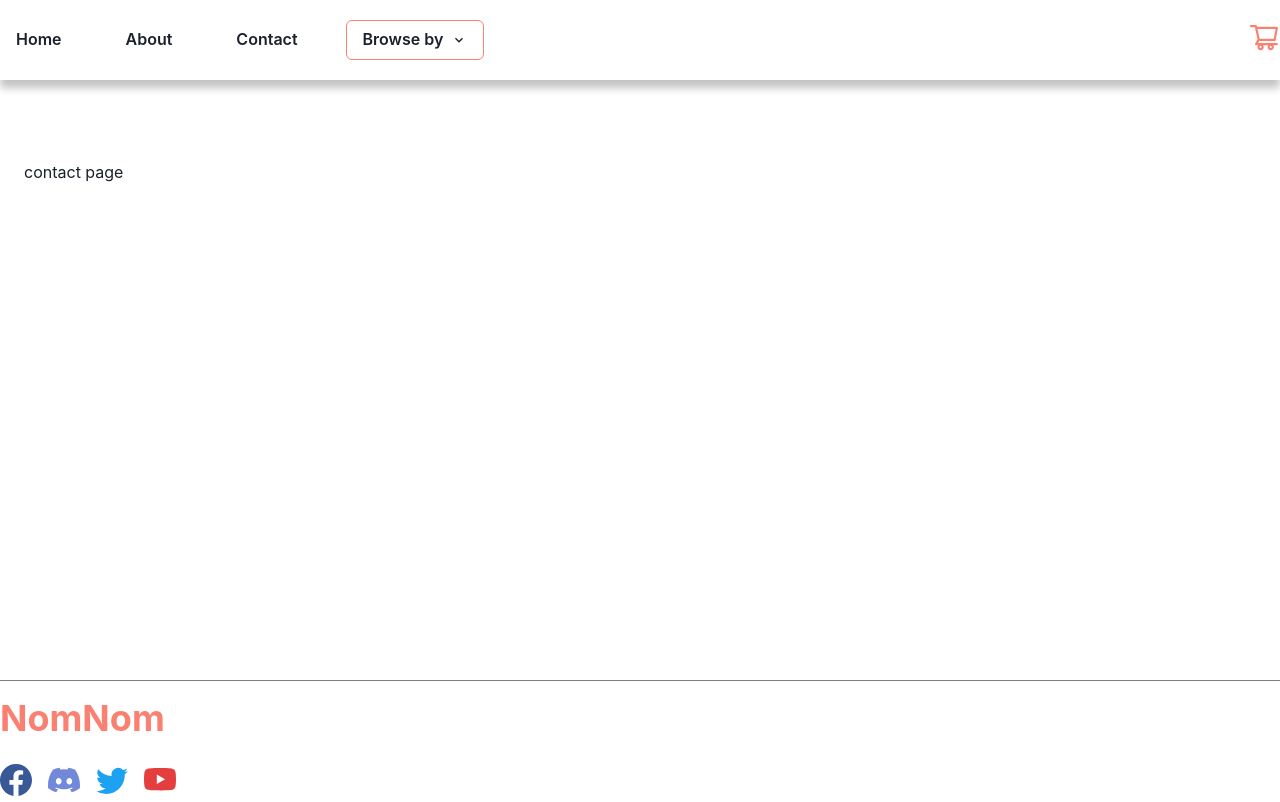
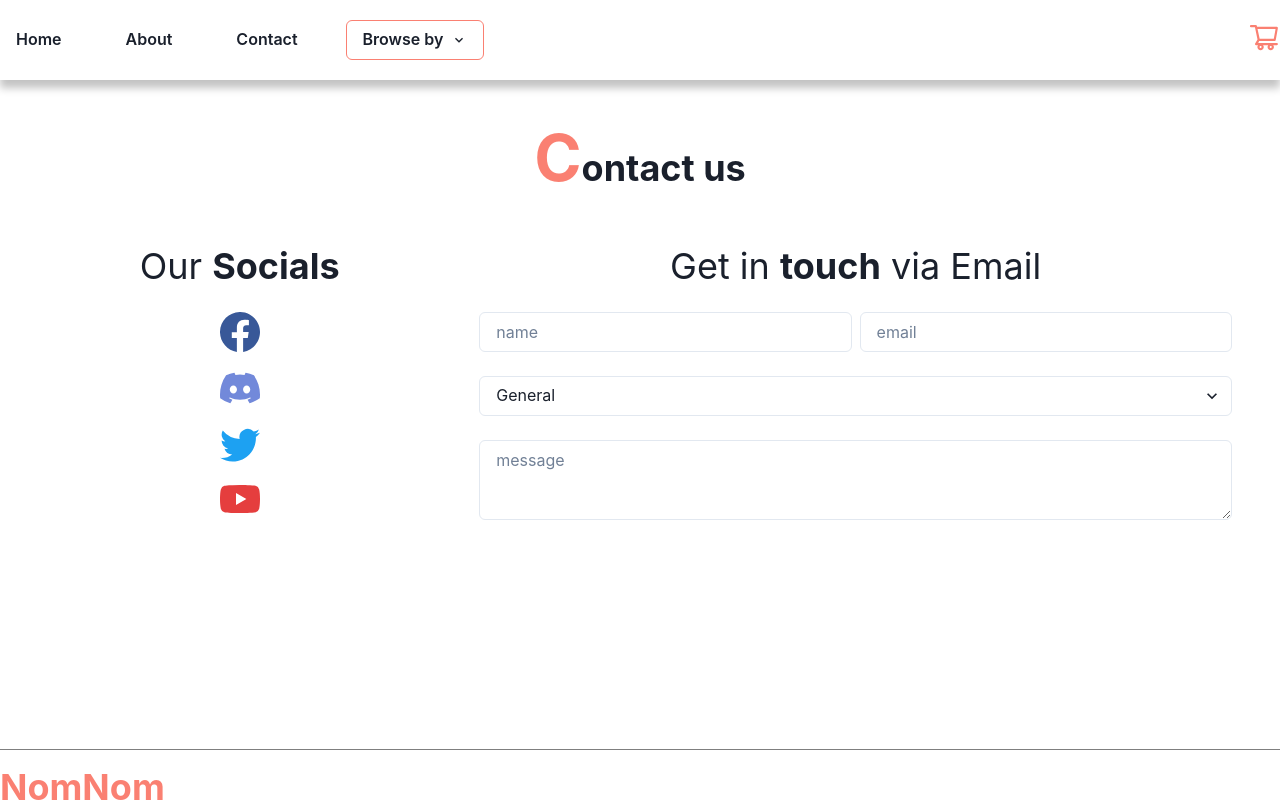
Before and after one commit to jasonLapina/nomnom-v2, a Next.js app: page /contact in a window 1280 px wide. Shown: the top 802 px of the page. Built offline with nearby package versions, Linux system fonts and the light colour scheme.

Commit message:
add contact page

```diff
--- a/pages/about.js
+++ b/pages/about.js
@@ -5,7 +5,7 @@ const aboutUs = ["Mission", "Vision", "Awards", "Our Team"];
 
 function about() {
   return (
-    <Box mt='-40px'>
+    <Box>
       <MyHeading>About us</MyHeading>
       <Grid alignItems='center' rowGap='40px' gridTemplateColumns='1fr 1fr'>
         {aboutUs.map((item) => (
--- a/pages/contact.js
+++ b/pages/contact.js
@@ -1,6 +1,88 @@
-import { Box } from "@chakra-ui/react";
+import {
+  Box,
+  Grid,
+  HStack,
+  Heading,
+  Icon,
+  Input,
+  Select,
+  Textarea,
+  VStack,
+} from "@chakra-ui/react";
+import MyHeading from "../shared/UI/MyHeading";
+
+import { BsDiscord, BsFacebook, BsTwitter, BsYoutube } from "react-icons/bs";
 function contact() {
-  return <Box>contact page</Box>;
+  return (
+    <Box>
+      <MyHeading>Contact us</MyHeading>
+
+      <Grid
+        minH='400px'
+        minW='1080px'
+        mx='auto'
+        gridTemplateColumns='35fr 65fr'
+      >
+        <Box py='16px' px='24px'>
+          <Heading textAlign='center' fontWeight='normal'>
+            Our <strong>Socials</strong>
+          </Heading>
+          <VStack alignItems='center' gap='16px' fontSize='40px'>
+            <Icon as={BsFacebook} color='facebook.500' />
+            <Icon as={BsDiscord} color='#7289da' />
+            <Icon as={BsTwitter} color='twitter.500' />
+            <Icon as={BsYoutube} color='red.500' />
+          </VStack>
+        </Box>
+        <Box py='16px' px='24px'>
+          <Heading textAlign='center' fontWeight='normal'>
+            Get in <strong>touch</strong> via Email
+          </Heading>
+          <Box>
+            <HStack>
+              <Input
+                placeholder='name'
+                _focus={{
+                  borderColor: "salmon",
+                  boxShadow: "1px 1px salmon",
+                }}
+              />
+              <Input
+                placeholder='email'
+                _focus={{
+                  borderColor: "salmon",
+                  boxShadow: "1px 1px salmon",
+                }}
+              />
+            </HStack>
+
+            <Select
+              placeholder='General'
+              _focus={{
+                borderColor: "salmon",
+                boxShadow: "1px 1px salmon",
+              }}
+              mt='24px'
+            >
+              <option value='option1'>General</option>
+              <option value='option3'>Partnership</option>
+              <option value='option2'>Jobs</option>
+              <option value='option3'>Complaints</option>
+            </Select>
+
+            <Textarea
+              mt='24px'
+              placeholder='message'
+              _focus={{
+                borderColor: "salmon",
+                boxShadow: "1px 1px salmon",
+              }}
+            />
+          </Box>
+        </Box>
+      </Grid>
+    </Box>
+  );
 }
 
 export default contact;
--- a/shared/UI/Layout.js
+++ b/shared/UI/Layout.js
@@ -5,7 +5,7 @@ function Layout({ children }) {
   return (
     <>
       <Navbar />
-      <Box minH='400px' maxW='1440px' px='24px' mx='auto' mt='160px' mb='120px'>
+      <Box minH='400px' maxW='1440px' px='24px' mx='auto' mt='120px' mb='120px'>
         {children}
       </Box>
       <Footer />
```
